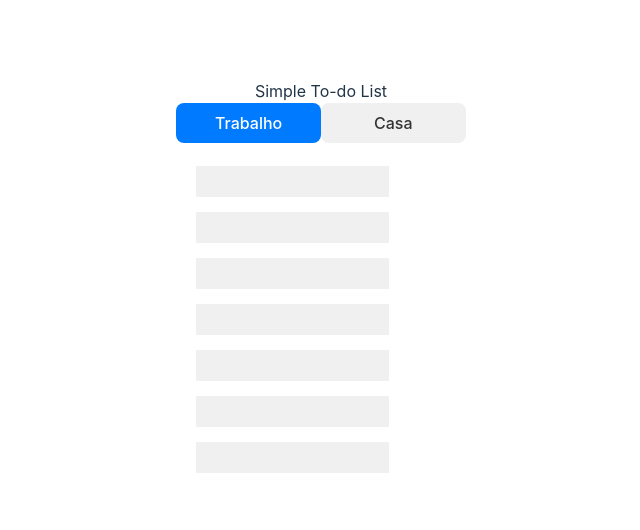
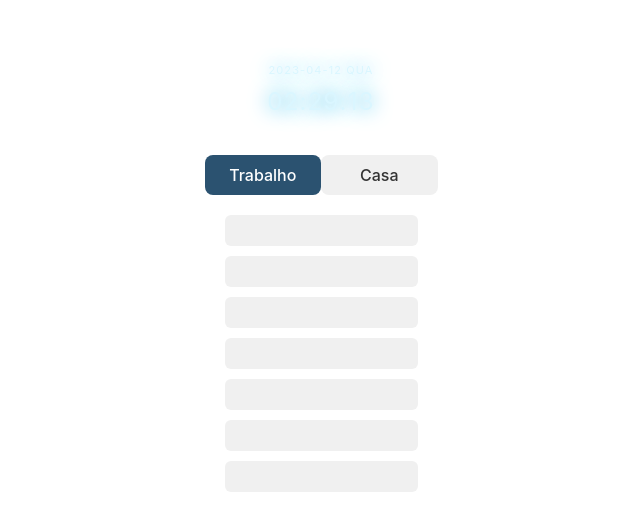
Before and after one commit to guiliznas/simple-todo-list, a Vue app: page / in a window 1280 px wide. Shown: the part 108-638 px from the top of the page, without its empty margins (319-959 px from the left). Built offline with nearby package versions, Linux system fonts and the light colour scheme.

Commit message:
fix: finish design and add clock

```diff
--- a/src/App.vue
+++ b/src/App.vue
@@ -3,15 +3,18 @@ import TodoList from './components/TodoList.vue'
 </script>
 
 <template>
-  <div>
+  <!-- <div>
     Simple To-do List
-  </div>
+  </div> -->
   <div class="full-center">
     <todo-list />
   </div>
 </template>
 
 <style>
+:root {
+  --primary: #2B5270;
+}
 .full-center {
   display: flex;
   align-items: center;
--- /dev/null
+++ b/src/components/DigitalClock.vue
@@ -0,0 +1,76 @@
+<template>
+  <div id="clock">
+    <p class="date">{{ date }}</p>
+    <p class="time">{{ time }}</p>
+  </div>
+</template>
+
+<script>
+export default {
+  data() {
+    return {
+      time: "",
+      date: "",
+    };
+  },
+  created() {
+    let timerID = setInterval(this.updateTime, 10000);
+    this.updateTime();
+  },
+  methods: {
+    updateTime() {
+      const week = ["DOM", "SEG", "TER", "QUA", "QUI", "SEX", "SAB"];
+      const cd = new Date();
+      this.time =
+        this.zeroPadding(cd.getHours(), 2) +
+        ":" +
+        this.zeroPadding(cd.getMinutes(), 2) +
+        ":" +
+        this.zeroPadding(cd.getSeconds(), 2);
+      this.date =
+        this.zeroPadding(cd.getFullYear(), 4) +
+        "-" +
+        this.zeroPadding(cd.getMonth() + 1, 2) +
+        "-" +
+        this.zeroPadding(cd.getDate(), 2) +
+        " " +
+        week[cd.getDay()];
+    },
+    zeroPadding(num, digit) {
+      let zero = "";
+      for (let i = 0; i < digit; i++) {
+        zero += "0";
+      }
+      return (zero + num).slice(-digit);
+    },
+  },
+};
+</script>
+
+<style scoped>
+body {
+  background: var(--primary);
+  background: radial-gradient(ellipse at center, #0a2e38 0%, #000000 70%);
+}
+p {
+  margin: 0;
+  padding: 0;
+}
+#clock {
+  color: #daf6ff;
+  text-shadow: 0 0 20px rgba(10, 175, 230, 1), 0 0 20px rgba(10, 175, 230, 0);
+  display: flex;
+  flex-direction: column;
+  align-items: center;
+  margin: auto;
+}
+#clock .time {
+  letter-spacing: 0.05em;
+  font-size: 24px;
+  padding: 5px 0;
+}
+#clock .date {
+  letter-spacing: 0.1em;
+  font-size: 11px;
+}
+</style>
--- a/src/components/TodoList.vue
+++ b/src/components/TodoList.vue
@@ -1,5 +1,8 @@
 <template>
   <div class="tab-container">
+    <div style="display: flex; align-items: center; margin-bottom: 30px;">
+      <DigitalClock />
+    </div>
     <div class="tab-buttons">
       <button
         class="tab-button"
@@ -32,7 +35,10 @@
 </template>
 
 <script>
+import DigitalClock from './DigitalClock.vue';
+
 export default {
+  components: {DigitalClock},
   data() {
     return {
       activeTab: 'Trabalho',
@@ -117,7 +123,7 @@ export default {
 }
 
 .tab-button.active {
-  background-color: #007bff;
+  background-color: var(--primary);
   color: #fff;
 }
 
@@ -129,6 +135,7 @@ export default {
   display: flex;
   margin-bottom: 10px;
   align-items: center;
+  position: relative;
 }
 
 .text-input {
@@ -138,6 +145,7 @@ export default {
   outline: none;
   background-color: #f0f0f0;
   color: #333;
+  border-radius: 6px;
 }
 
 .delete-button {
@@ -146,7 +154,9 @@ export default {
   border: none;
   outline: none;
   cursor: pointer;
-  color: #007bff;
+  color: var(--primary);
+  position: absolute;
+  right: -56px;
 }
 
 .delete-button:hover {
@@ -156,7 +166,7 @@ export default {
 .add-button {
   margin-top: 10px;
   padding: 10px;
-  background-color: #007bff;
+  background-color: var(--primary);
   border: none;
   outline: none;
   color: #fff;
```
